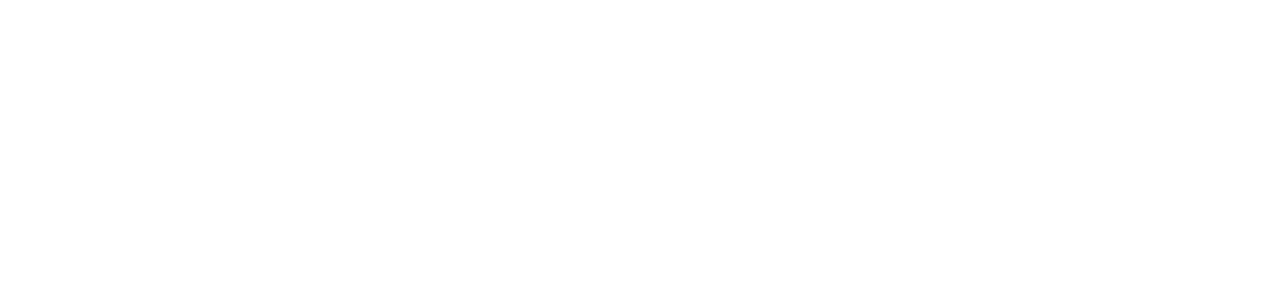
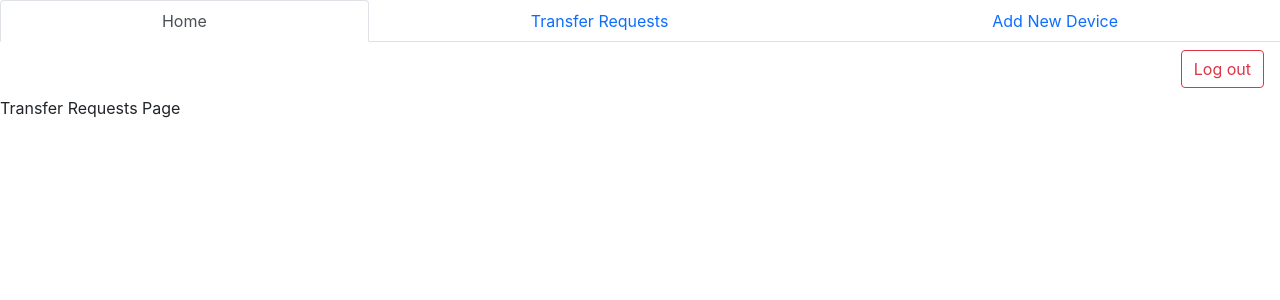
Before and after one commit to rahul-madaan/IDmyPhone, a React (Create React App) app: page /transfer-requests in a window 1280 px wide. Before the commit this address had no page. Shown: the top 300 px of the page. Built offline with nearby package versions, Linux system fonts and the light colour scheme.

Commit message:
added transferPage and addNewRequestsPage and login button with partial functionality

```diff
--- a/src/App.js
+++ b/src/App.js
@@ -6,6 +6,8 @@
 import {LoginRegisterNavbar} from "./MyComponents/LoginRegisterNavbar";
 import {RegisterPage} from "./MyComponents/RegisterPage";
 import {HomePage} from "./MyComponents/HomePage";
+import {TransferRequestsPage} from "./MyComponents/TransferRequestsPage";
+import {AddNewDevicePage} from "./MyComponents/AddNewDevicePage";
 
 function App() {
     const [aadhaarNumber, setAadhaarNumber] = useState("")
@@ -29,6 +31,14 @@
                            element={<>
                                <LoginRegisterNavbar/>
                                <RegisterPage/></>}/>
+                    <Route exact path="/transfer-requests"
+                           element={<>
+                               <Navbar/>
+                               <TransferRequestsPage/></>}/>
+                    <Route exact path="/add-new-device"
+                           element={<>
+                               <Navbar/>
+                               <AddNewDevicePage/></>}/>
                 </Routes>
             </Router>
         </>
--- /dev/null
+++ b/src/MyComponents/AddNewDevicePage.js
@@ -0,0 +1,9 @@
+import React from 'react'
+
+export const AddNewDevicePage = () => {
+    return (
+        <>
+           <p>Add Device Page</p>
+        </>
+    )
+}
--- a/src/MyComponents/HomePage.js
+++ b/src/MyComponents/HomePage.js
@@ -8,16 +8,19 @@
 
     const array=[{
         sno:1,
+        deviceIMEI:"1234567890",
         deviceManufacturer:"OnePlus",
         deviceName:"9R"
         },
         {
             sno:2,
+            deviceIMEI:"345634563456",
             deviceManufacturer:"Samsung",
             deviceName:"Galaxy S21"
         },
         {
             sno:3,
+            deviceIMEI:"123412341234",
             deviceManufacturer:"Motorola",
             deviceName:"G3"
         }]
@@ -39,15 +42,19 @@
                     <div className="col align-items-centre">
                         <p>container 2 start</p>
                         <div className="d-grid gap-2 d-md-flex justify-content-md-end">
-                            <button type="button" className="btn btn-outline-primary my-2 my-sm-0">Transfer Requests</button>
+                            <button type="button" className="btn btn-outline-primary my-2 my-sm-2">Transfer Requests</button>
+                        </div>
+                        <div className="d-grid gap-2 d-md-flex justify-content-md-end">
+                            <button type="button" className="btn btn-outline-success my-2 my-sm-0">+ Add New Device</button>
                         </div>
                         <table className="table">
                             <thead>
                             <tr>
                                 <th scope="col">#</th>
-                                <th scope="col">First</th>
-                                <th scope="col">Last</th>
-                                <th scope="col">Handle</th>
+                                <th scope="col">IMEI</th>
+                                <th scope="col">Manufacturer</th>
+                                <th scope="col">Model Name</th>
+                                <th scope="col">Remove Device</th>
                             </tr>
                             </thead>
                             <tbody>
--- a/src/MyComponents/MainTableContent.js
+++ b/src/MyComponents/MainTableContent.js
@@ -6,6 +6,7 @@
         <>
             <tr>
                 <th scope="row">{props.array.sno}</th>
+                <td>{props.array.deviceIMEI}</td>
                 <td>{props.array.deviceManufacturer}</td>
                 <td>{props.array.deviceName}</td>
                 <td>Delete Button here</td>
--- a/src/MyComponents/Navbar.js
+++ b/src/MyComponents/Navbar.js
@@ -1,31 +1,47 @@
 import React from 'react'
+import {useNavigate} from "react-router-dom";
 
 export const Navbar = () => {
+    let navigate = useNavigate();
+    const routeChange = (path) => {
+        navigate(path);
+    }
+    const transferRequestsSwitch = (e) => {
+        e.preventDefault()
+        routeChange('/transfer-requests')
+    }
+    const addNewDeviceSwitch = (e) => {
+        e.preventDefault()
+        routeChange('/add-new-device')
+    }
+    const homeSwitch = (e) => {
+        e.preventDefault()
+        routeChange('/home')
+    }
     return (
         <>
-            <ul className="nav nav-tabs" id="myTab" role="tablist">
+            <nav>
+                <ul className="nav nav-tabs nav-fill" id="myTab" role="tablist">
                     <li className="nav-item" role="presentation">
                         <button className="nav-link active" id="home-tab" data-bs-toggle="tab" data-bs-target="#home"
-                            type="button" role="tab" aria-controls="home" aria-selected="true">Home
+                                type="button" role="tab" onClick={homeSwitch}>Home
                         </button>
                     </li>
                     <li className="nav-item" role="presentation">
                         <button className="nav-link" id="profile-tab" data-bs-toggle="tab" data-bs-target="#profile"
-                            type="button" role="tab" aria-controls="profile" aria-selected="false">Profile
+                                type="button" role="tab" onClick={transferRequestsSwitch}>Transfer Requests
                         </button>
                     </li>
                     <li className="nav-item" role="presentation">
                         <button className="nav-link" id="contact-tab" data-bs-toggle="tab" data-bs-target="#contact"
-                            type="button" role="tab" aria-controls="contact" aria-selected="false">Contact
+                                type="button" role="tab" onClick={addNewDeviceSwitch}>Add New Device
                         </button>
                     </li>
                 </ul>
-            <div className="tab-content" id="myTabContent">
-                <div className="tab-pane fade show active" id="home" role="tabpanel" aria-labelledby="home-tab">Home tab
+                <div className="d-grid gap-2 d-md-flex justify-content-md-end">
+                    <button type="button" className="btn btn-outline-danger my-2 mx-3">Log out</button>
                 </div>
-                <div className="tab-pane fade" id="profile" role="tabpanel" aria-labelledby="profile-tab">Profile tab</div>
-                <div className="tab-pane fade" id="contact" role="tabpanel" aria-labelledby="contact-tab">Contact tab</div>
-            </div>
+            </nav>
         </>
     )
 }
--- /dev/null
+++ b/src/MyComponents/TransferRequestsPage.js
@@ -0,0 +1,9 @@
+import React from 'react'
+
+export const TransferRequestsPage = () => {
+    return (
+        <>
+            <p>Transfer Requests Page</p>
+        </>
+    )
+}
```
Lines whose indentation alone changed are shown as unchanged.
